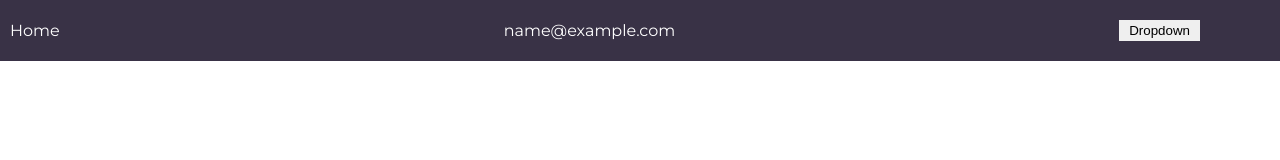
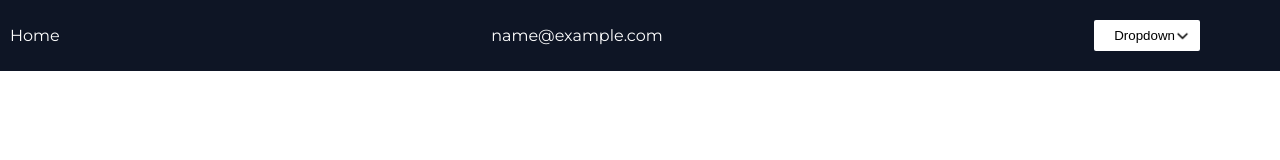
Before and after one commit to BlogDen/blogsite, a React (Create React App) app: page / in a window 1280 px wide. Shown: the top 160 px of the page. Built offline with nearby package versions, Linux system fonts and the light colour scheme; no server answers; sample sign-in values are in the browser's storage.

Commit message:
added blog writer name and some styles

```diff
--- a/src/components/Dropdown.jsx
+++ b/src/components/Dropdown.jsx
@@ -5,7 +5,9 @@ function Dropdown({ handleLogoutClick }) {
 
     return (
         <div className="dropdown" >
-            <button className='dropdown-btn' onClick={() => setShowDropdown(prev => !prev)} >Dropdown</button>
+            <button className='dropdown-btn' onClick={() => setShowDropdown(prev => !prev)} >Dropdown
+                <img src="/down-arrow.png" alt="dropdown icon" />
+            </button>
             {
                 showDropdown && (
                     <div className="link-box">
@@ -14,6 +16,7 @@ function Dropdown({ handleLogoutClick }) {
                         }} >Logout</a></div>
                         <div><Link to="/create"> CreateBlog </Link></div>
                         <div><Link to="/own-blogs"> PersonelBlogs </Link></div>
+
                     </div>)
             }
         </div>
--- a/src/index.css
+++ b/src/index.css
@@ -9,4 +9,5 @@
 
 body {
     font-family: 'Montserrat';
+
 }
--- a/src/pages/BlogView.jsx
+++ b/src/pages/BlogView.jsx
@@ -32,7 +32,7 @@ function BlogView() {
                   <div className='blog-author-info' >
                     <img src="https://picsum.photos/id/237/40" alt="avatar" />
                     <div>
-                      <p className='author-name' >General Zod</p>
+                      <p className='author-name' >{blog.user_email.substring(0, blog.user_email.indexOf('@'))}</p>
                       <p className='posted-date' >{createdDate}</p>
                     </div>
                   </div>
--- a/src/styles/BlogCard.css
+++ b/src/styles/BlogCard.css
@@ -1,12 +1,13 @@
 .blog-card {
     width: 100%;
-    background-color: cadetblue;
+    background-color: #182443fa;
+    color: white;
     margin-top: 40px;
     display: flex;
     justify-content: space-between;
     align-items: center;
     padding: 20px 30px;
-    border-radius: 20px;
+    border-radius: 2px;
     cursor: pointer;
     transition: transform 0.2s linear;
 }
--- a/src/styles/BlogView.css
+++ b/src/styles/BlogView.css
@@ -8,13 +8,13 @@
 
 .indiv-blog {
     /* background-color: bisque; */
-    max-width: 820px;
+    max-width: 870px;
     margin: 0 auto;
     box-shadow: 0px 0px 22px 4px rgba(145, 145, 145, 1);
 }
 
 .blog-header-img-cont {
-    height: 300px;
+    height: 340px;
 }
 
 .blog-header-img-cont img {
--- a/src/styles/Navbar.css
+++ b/src/styles/Navbar.css
@@ -1,7 +1,7 @@
 /* style={{ "backgroundColor": "#0a192f", "color": "white", "padding": "20px 10px", "display": "flex", "justifyContent": "space-around" }} */
 
 .navbar {
-    background-color: #393246;
+    background-color: #0e1525;
     color: white;
     padding: 20px 10px;
     display: flex;
@@ -39,7 +39,17 @@ a {
 
 .dropdown-btn {
     cursor: pointer;
+    /* color: white; */
     border: none;
-    padding: 3px 10px;
+    padding: 8px 25px 8px 20px;
+    border-radius: 2px;
     margin-right: 70px;
+    background-color: #ffffff;
+    position: relative;
 }
+
+.dropdown-btn img {
+    height: 15px;
+    /* margin: 4px 0 0 0; */
+    position: absolute;
+}
```
Also changed, not shown: public/down-arrow.png (added).
